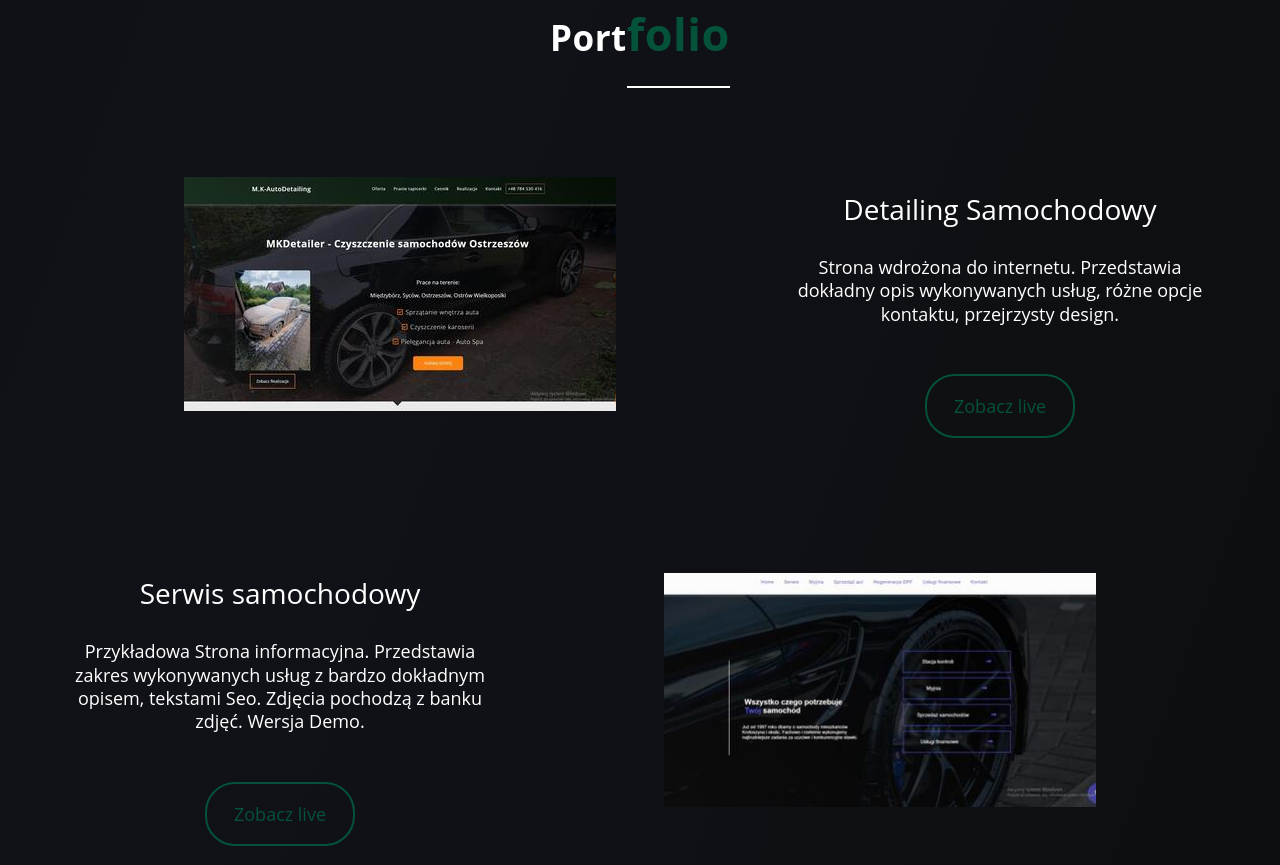
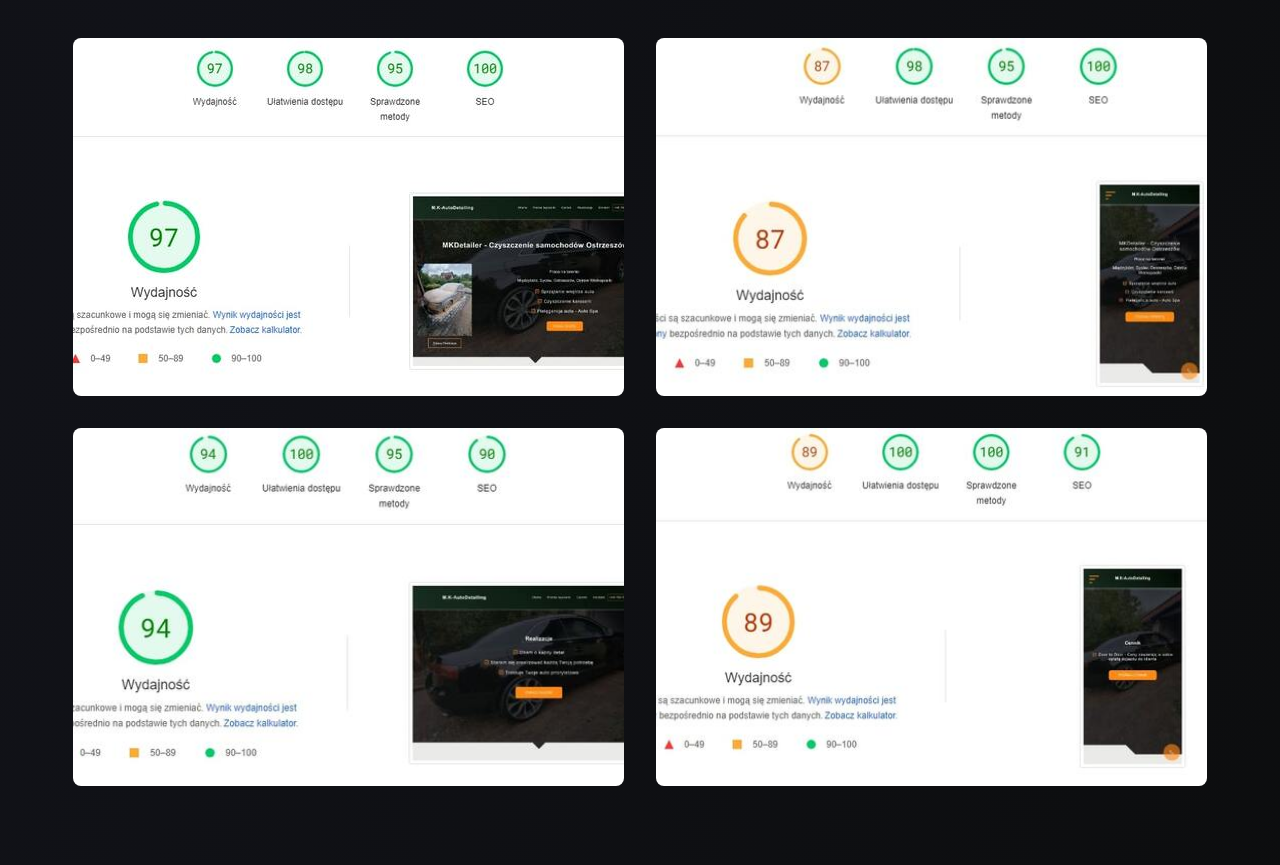
Before and after one commit to Adrian232323/Portfolio-Gawe--Adrian, a plain HTML site: page index.html in a window 1280 px wide. Shown: the part 10471-11336 px from the top of the page. Drawn offline with Linux system fonts and the light colour scheme.

Commit message:
Update index.html

```diff
--- a/index.html
+++ b/index.html
@@ -561,46 +561,7 @@
                 <img src="./square.svg" class="work-iconcs work-iconcs-one" alt="">
             </div>
         </section>
-        <section class="porfolio section section-size" id="portfolio">
 
-            <h2 class="section-title">Port<span>folio</span></h2>
-            <div class="wrapper">
-                <div class="portfolio-boxs">
-                    <div class="portfolio-box">
-                        <div class="portfolio-img">
-                            <img src="./strona1.jpg" alt="" class="img-desktop">
-                            <img src="./mobilesc2.jpg" alt="" class="img-mobile">
-                        </div>
-                        <div class="portfolio-text">
-                            <p class="portfolio-text-title">Detailing Samochodowy</p>
-                            <p class="portfolio-text-info">Strona wdrożona do internetu. Przedstawia dokładny opis
-                                wykonywanych usług, różne opcje kontaktu, przejrzysty design.</p>
-
-                            <div class="portfolio-link">
-                                <a href="https://mkdetailer.pl/" target="_blank">Zobacz live</a>
-                            </div>
-                        </div>
-                    </div>
-
-                    <div class="portfolio-box">
-                        <div class="portfolio-img">
-                            <img src="./strona2.jpg" alt="" class="img-desktop">
-                            <img src="./mobilsesc1.jpg" alt="" class="img-mobile">
-                        </div>
-                        <div class="portfolio-text">
-                            <p class="portfolio-text-title">Serwis samochodowy</p>
-                            <p class="portfolio-text-info">Przykładowa Strona informacyjna. Przedstawia zakres
-                                wykonywanych usług z
-                                bardzo dokładnym opisem, tekstami Seo. Zdjęcia pochodzą z banku zdjęć. Wersja Demo.</p>
-
-                            <div class="portfolio-link">
-                                <a href="https://adrian232323.github.io/Nascar/" target="_blank">Zobacz live</a>
-                            </div>
-                        </div>
-                    </div>
-                </div>
-            </div>
-        </section>
 
         <section class="score section-size">
             <h2 class="section-title">Wyniki <span>wdrożonych </span>stron</h2>
```
